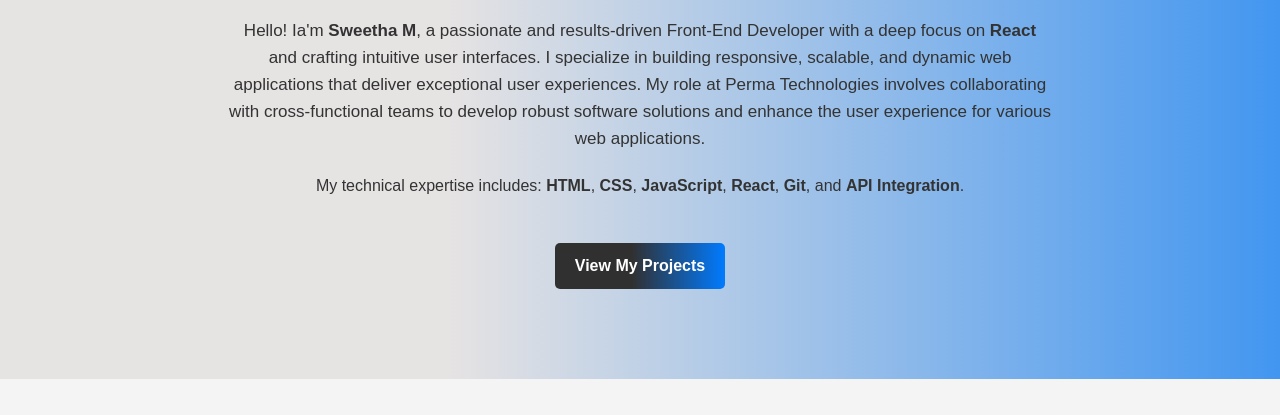
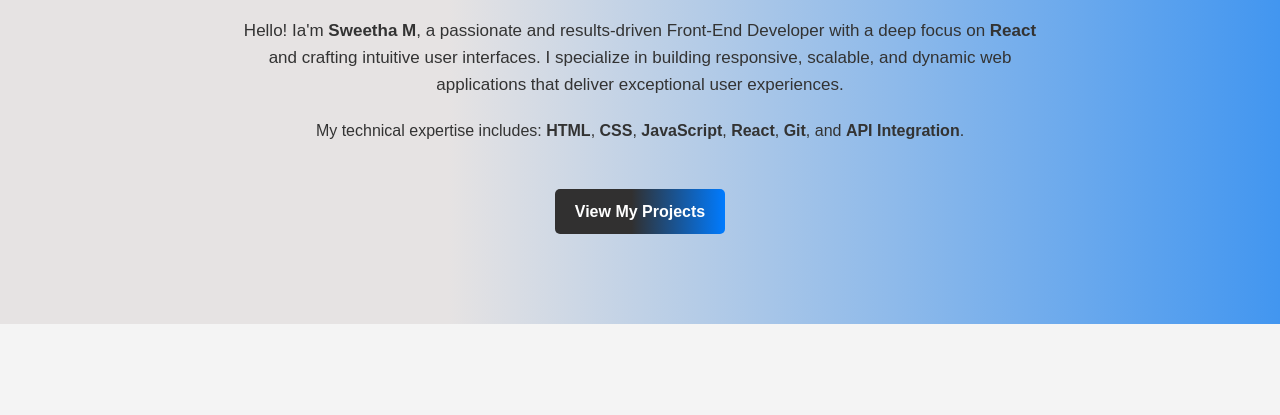
Before and after one commit to sweetha4/portfolio, a plain HTML site: page index.html in a window 1280 px wide. Shown: the part 385-800 px from the top of the page. Drawn offline with Linux system fonts and the light colour scheme.

Commit message:
info changed

```diff
--- a/index.html
+++ b/index.html
@@ -30,7 +30,6 @@
             <h2>About Me</h2>
             <p class="para">Hello! Ia'm <strong>Sweetha M</strong>, a passionate and results-driven Front-End Developer with a deep focus on <strong>React</strong> and crafting intuitive user interfaces.
              I specialize in building responsive, scalable, and dynamic web applications that deliver exceptional user experiences.
-             My role at Perma Technologies involves collaborating with cross-functional teams to develop robust software solutions and enhance the user experience for various web applications.</p>
             <p>My technical expertise includes: <strong>HTML</strong>, <strong>CSS</strong>, <strong>JavaScript</strong>, <strong>React</strong>, <strong>Git</strong>, and <strong>API Integration</strong>.</p>
         </div>
         <a href="project.html" class="cta-btn"><strong>View My Projects</strong></a>
```
